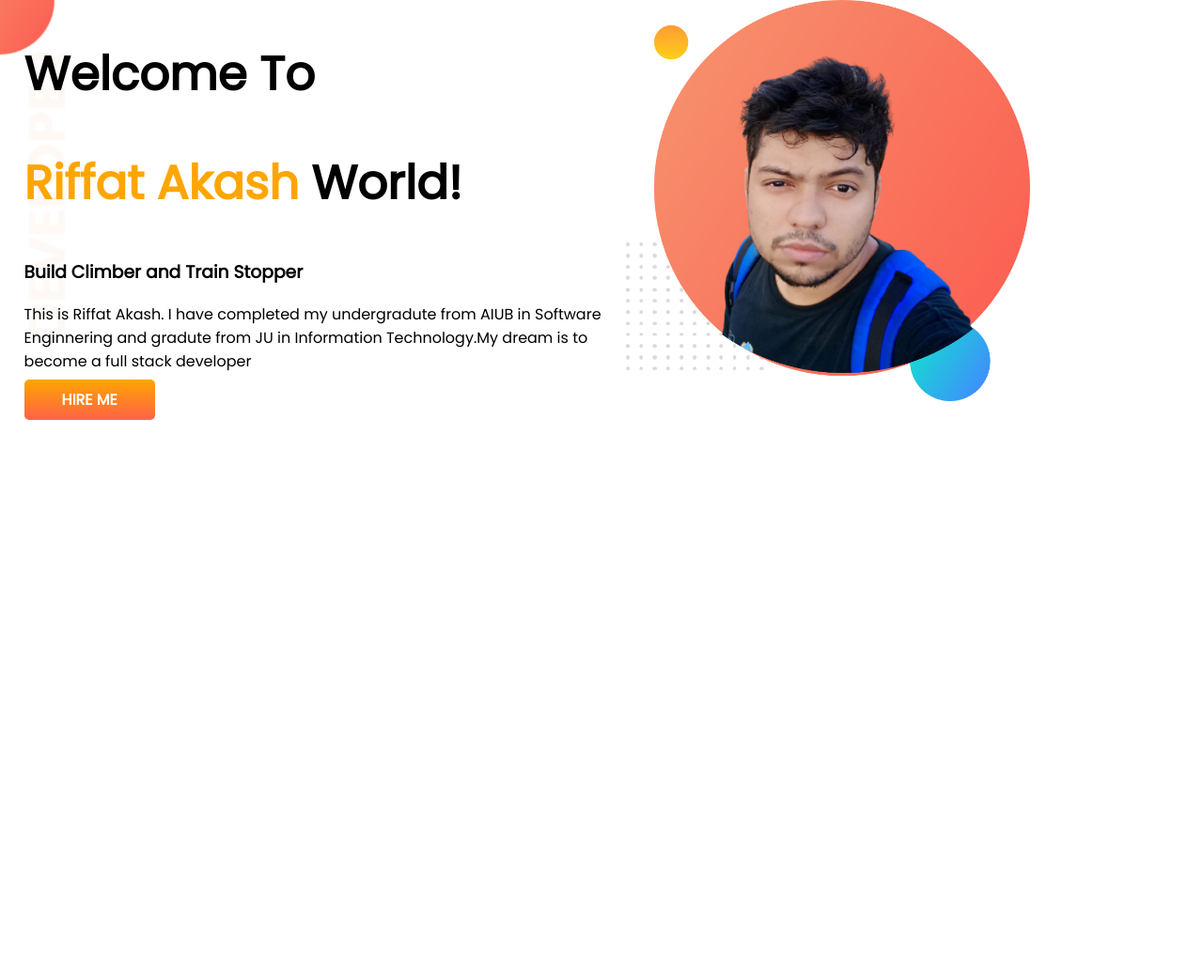
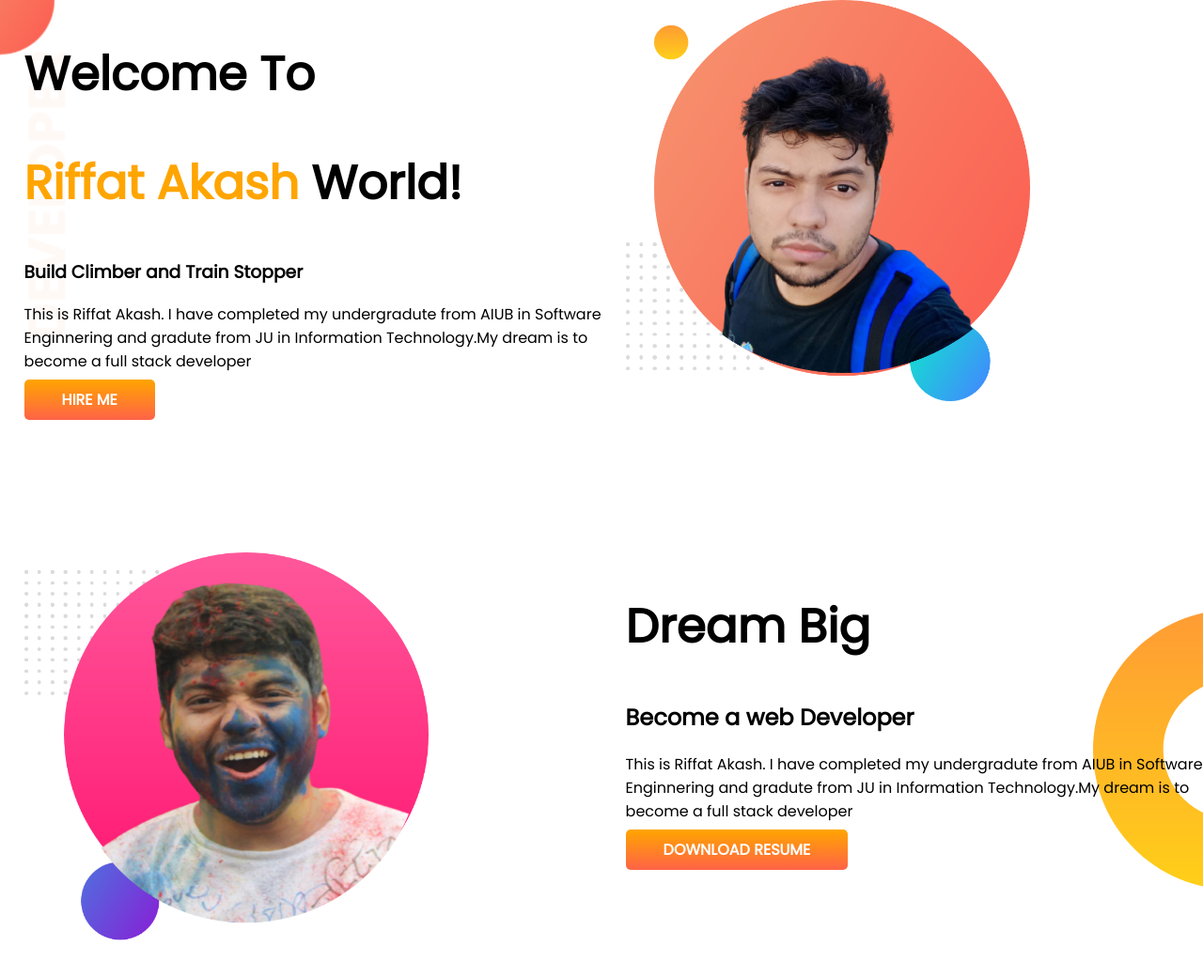
Before and after one commit to RiffatAkash/developer-protfolio, a plain HTML site: page index.html in a window 1280 px wide. Shown: the whole page at 94% size. Before the commit the page ends 800 px from the top, so only its background shows below. Drawn offline with Linux system fonts and the light colour scheme.

Commit message:
dream-added

```diff
--- a/index.html
+++ b/index.html
@@ -27,6 +27,19 @@
             <img src="images/riffat-picture-bg.png" alt="">
         </div>
     </section>
+    <section class="dream-big">
+        <div class="half-width">
+            <img src="images/riffat-akash-2.png" alt="">
+        </div>
+        <div class="half-width">
+            <h1>Dream Big</h1>
+            <h2>Become a web Developer</h2>
+            <p>This is Riffat Akash. I have completed my undergradute from AIUB in Software Enginnering and gradute from
+                JU
+                in Information Technology.My dream is to become a full stack developer</p>
+            <a class="link-button" target="_blank" href="">DOWNLOAD RESUME</a>
+        </div>
+    </section>
 </body>
 
 </html>
--- a/style.css
+++ b/style.css
@@ -10,6 +10,7 @@ h1{
 }
 section{
     display: flex;
+    margin-bottom: 150px;
 }
 .half-width{
     width: 50%;
@@ -31,3 +32,8 @@ section{
     background-repeat: no-repeat;
 
 }
+.dream-big{
+    background-image: url(images/dream-bg.png);
+    background-repeat: no-repeat;
+    background-position: right;
+}
```
